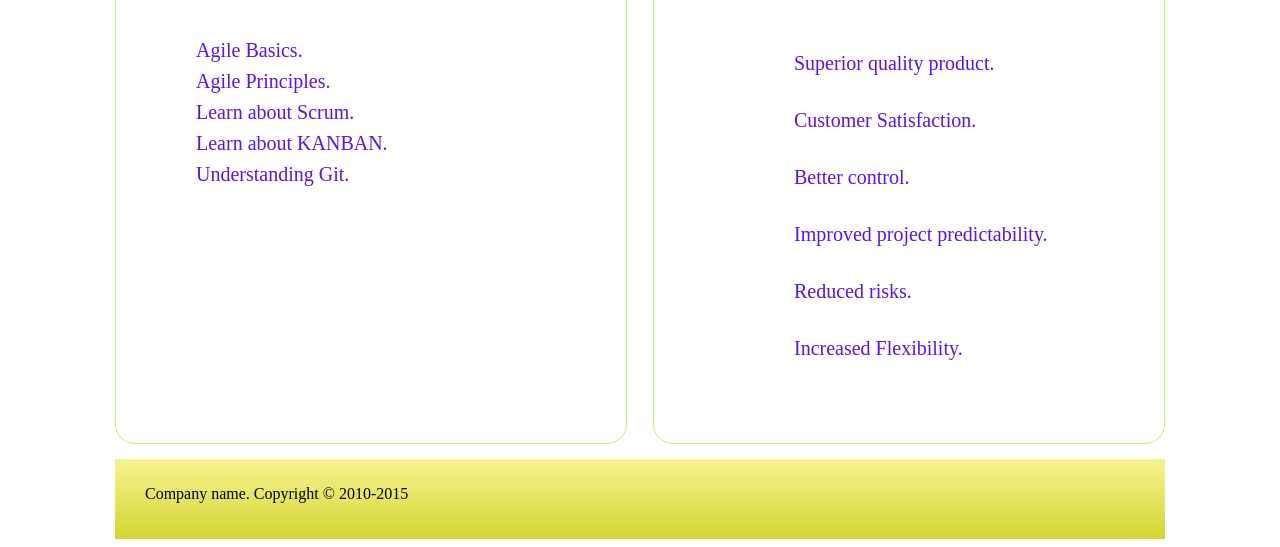
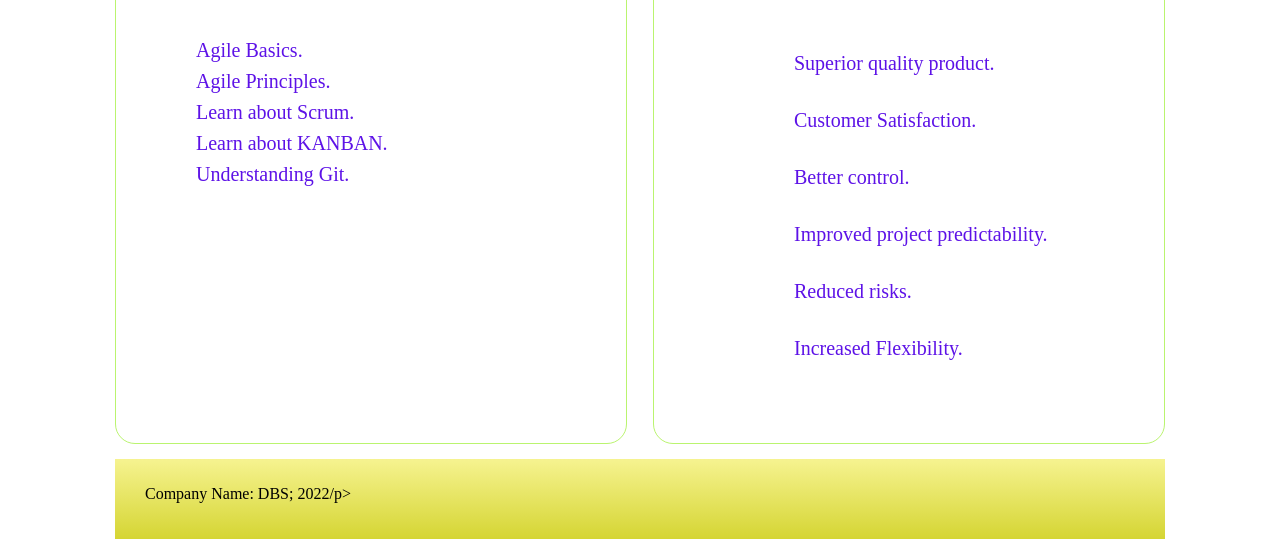
Before and after one commit to SurabhiSatwika/Satwika, a plain HTML site: page index.html in a window 1280 px wide. Shown: the part 633-1180 px from the top of the page. Drawn offline with Linux system fonts and the light colour scheme.

Commit message:
Company name changed

```diff
--- a/index.html
+++ b/index.html
@@ -67,8 +67,8 @@ a topic" class="submit">
         <div class="clear"></div>
         <footer class="footer">
             <div>
-                <p>Company name. Copyright &copy;
-                    2010-2015</p>
+                <p>Company Name: DBS;
+                    2022/p>
             </div>
         </footer>
     </div>
```
